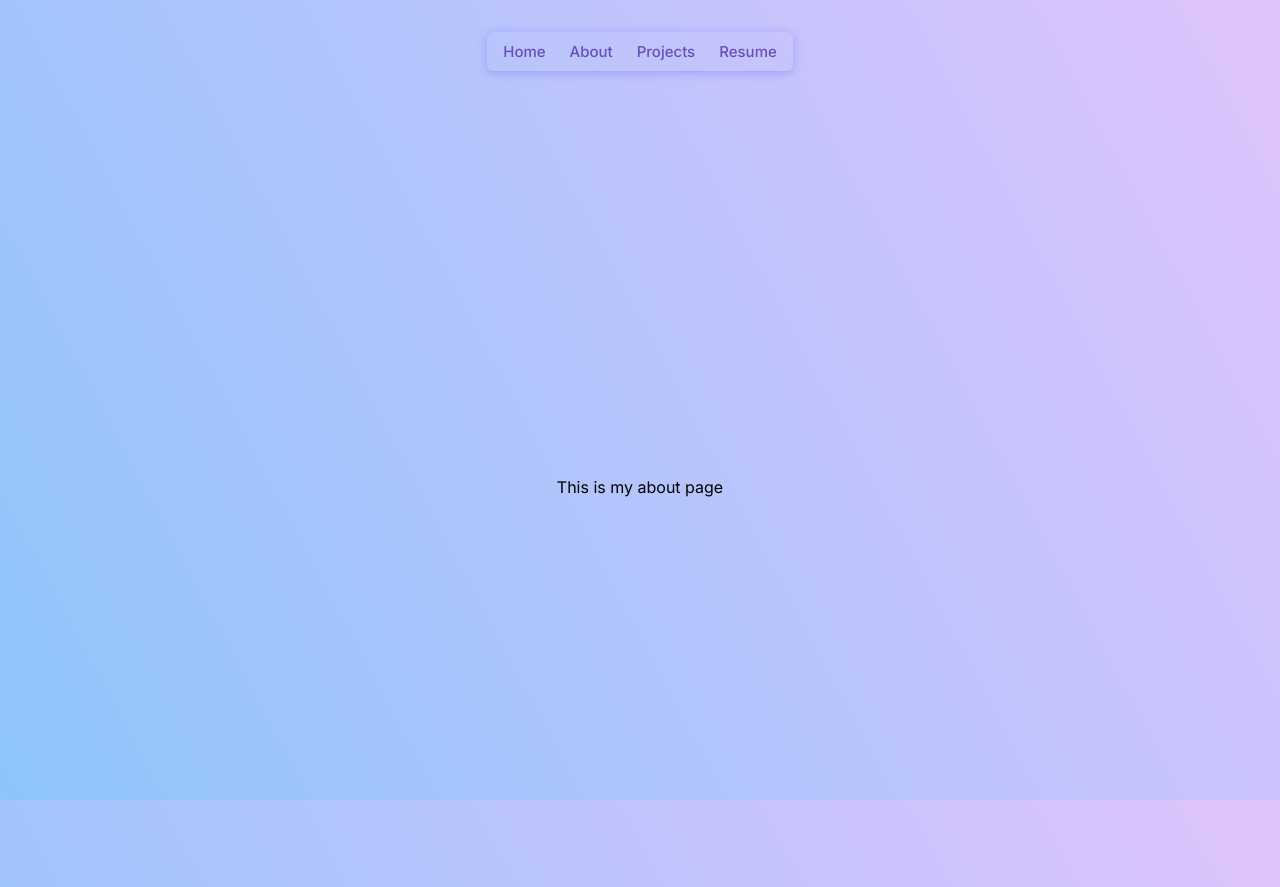
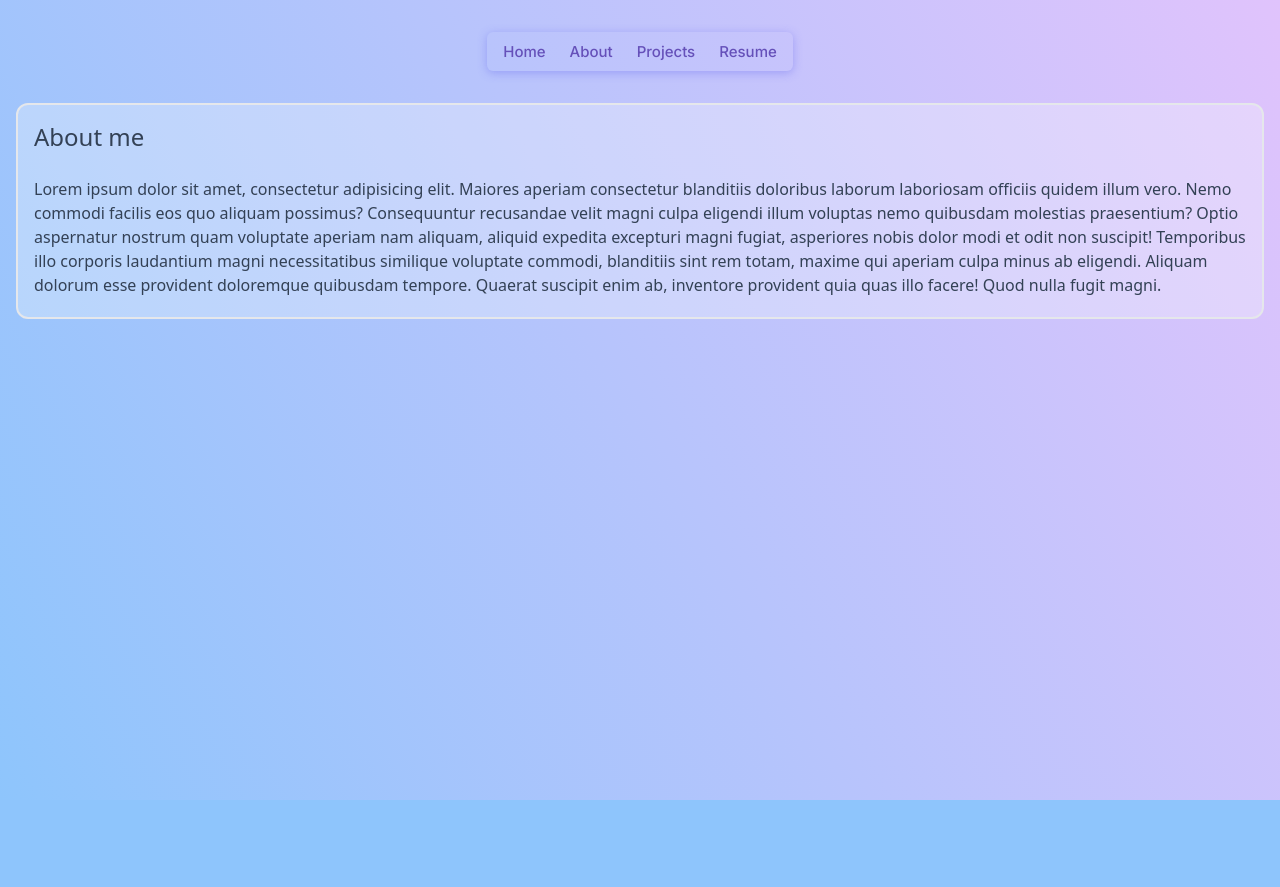
Before and after one commit to piklume/sayak-portfolio, a Next.js app: page /about in a window 1280 px wide. After the commit the page ends 800 px from the top, so only its background shows below. Built offline with nearby package versions, Linux system fonts and the light colour scheme.

Commit message:
add about me card

```diff
--- a/app/about/page.tsx
+++ b/app/about/page.tsx
@@ -1,7 +1,11 @@
+import ContentCard from '../common/components/contentCard';
+
 export default function About() {
+  const content =
+    'Lorem ipsum dolor sit amet, consectetur adipisicing elit. Maiores aperiam consectetur blanditiis doloribus laborum laboriosam officiis quidem illum vero. Nemo commodi facilis eos quo aliquam possimus? Consequuntur recusandae velit magni culpa eligendi illum voluptas nemo quibusdam molestias praesentium? Optio aspernatur nostrum quam voluptate aperiam nam aliquam, aliquid expedita excepturi magni fugiat, asperiores nobis dolor modi et odit non suscipit! Temporibus illo corporis laudantium magni necessitatibus similique voluptate commodi, blanditiis sint rem totam, maxime qui aperiam culpa minus ab eligendi. Aliquam dolorum esse provident doloremque quibusdam tempore. Quaerat suscipit enim ab, inventore provident quia quas illo facere! Quod nulla fugit magni.';
   return (
-    <div className="flex flex-col gap-y-8 items-center justify-center h-screen">
-      This is my about page
+    <div className="mt-8">
+      <ContentCard title="About me" content={content} />
     </div>
   );
 }
--- /dev/null
+++ b/app/common/components/contentCard.tsx
@@ -0,0 +1,15 @@
+type props = {
+  title: string;
+  content: string;
+  children?: React.ReactNode;
+};
+
+export default function ContentCard({ title, content, children }: props) {
+  return (
+    <div className="p-4 border-2 rounded-xl font-sans bg-slate-50/30 text-slate-700 hover:shadow-inner">
+      <h2 className="text-2xl">{title}</h2>
+      <p className="text-base mt-6">{content}</p>
+      <p className="text-base mt-1">{children}</p>
+    </div>
+  );
+}
```
